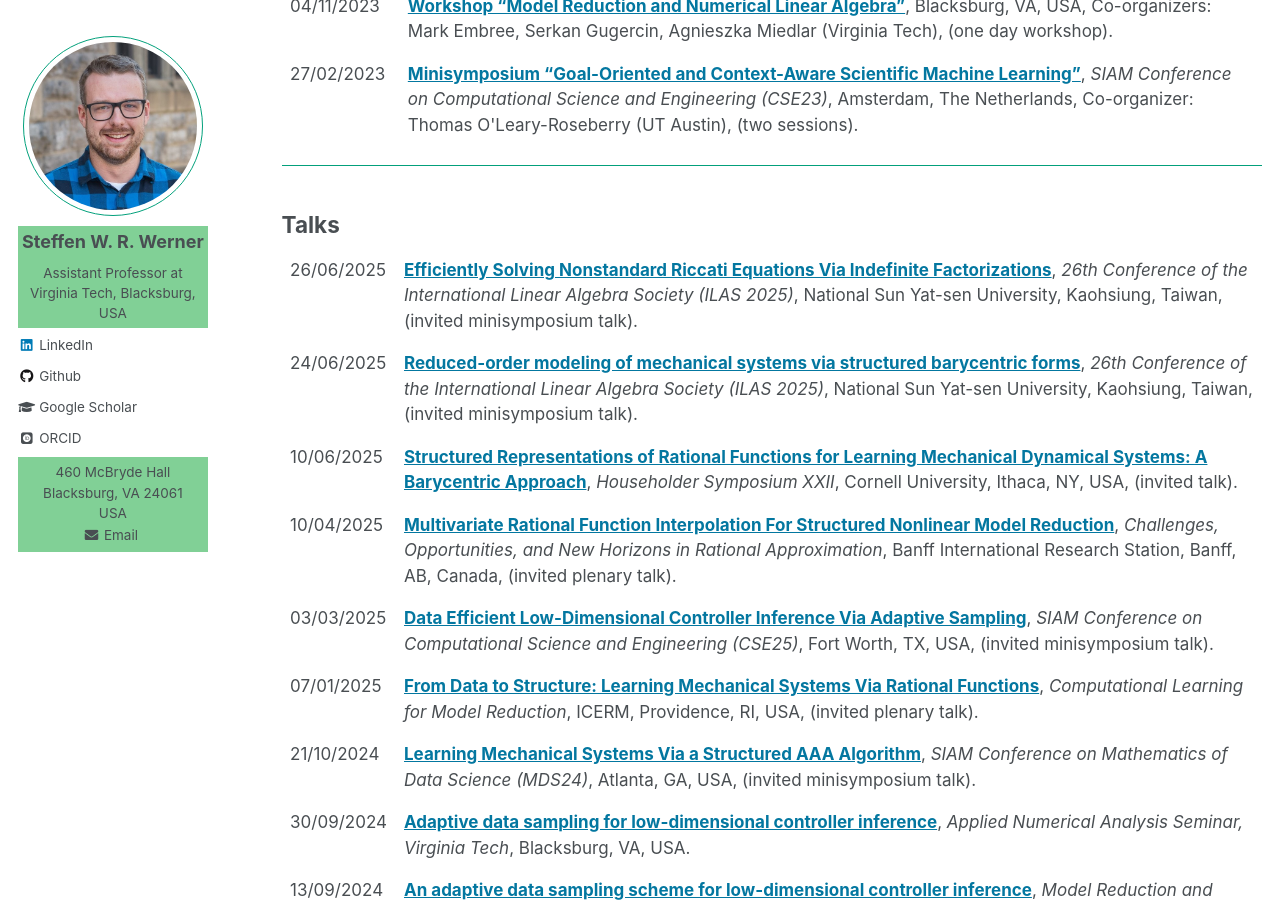
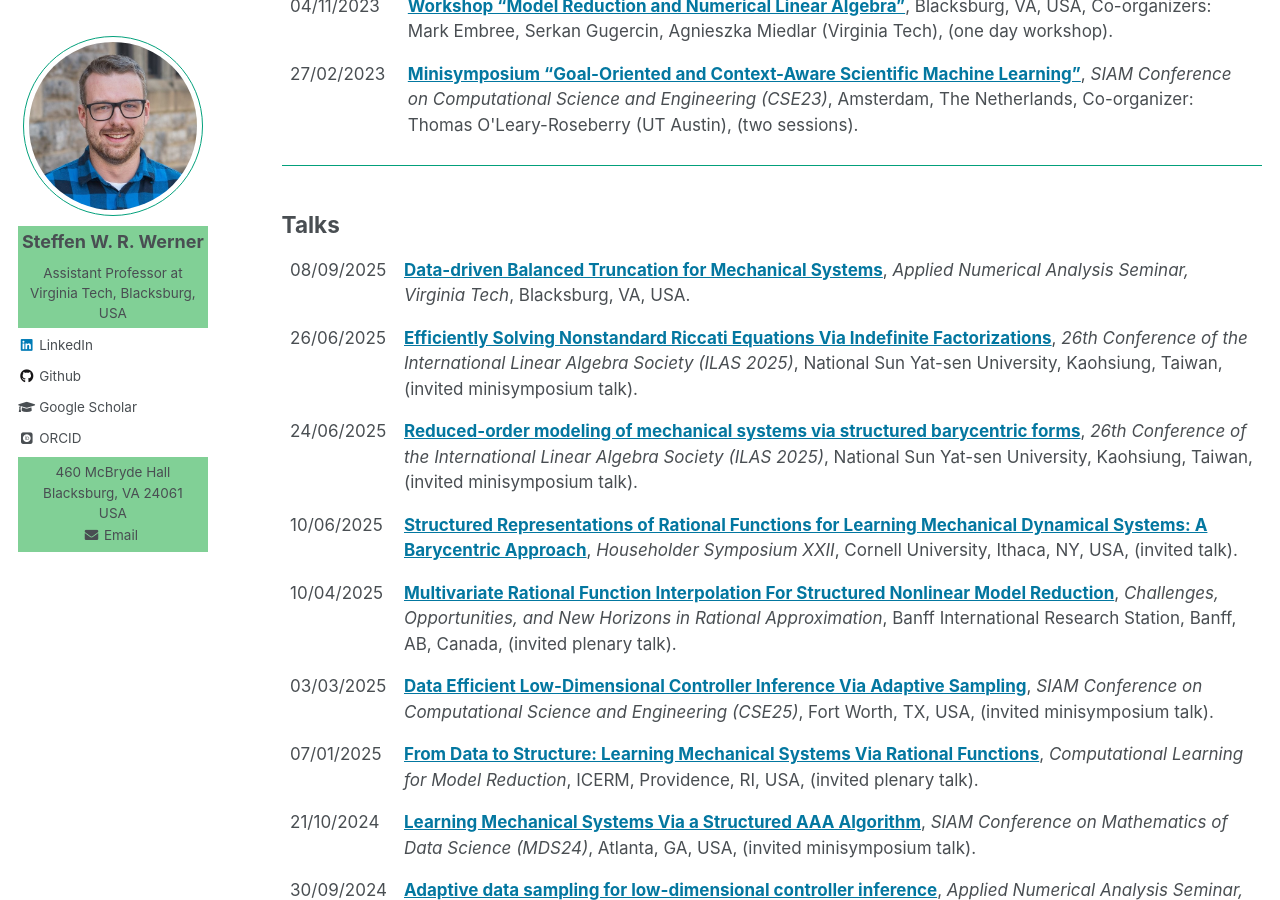
Before and after one commit to ninsteve/ninsteve.github.io, a Jekyll site: the page built from _pages/conferences.md, in a window 1280 px wide and 900 px high, scrolled down 1363 px. Built offline with Jekyll 4.4.1, drawn with Linux system fonts in a browser that asks for light colours; nearby versions of some CDN libraries; some web fonts are replaced.

Commit message:
Added talk.

```diff
--- a/_pages/conferences.md
+++ b/_pages/conferences.md
@@ -128,6 +128,15 @@ author_profile: true
 ## <a name="talks"></a>Talks ##
 
 <table class="eventtable">
+  <tr>
+    <td style="width:8%"> 08/09/2025 </td>
+    <td>
+    <strong><a target="blank_" href="https://seminar.math.vt.edu/ana/">Data-driven
+    Balanced Truncation for Mechanical Systems</a></strong>,
+    <i>Applied Numerical Analysis Seminar, Virginia Tech</i>,
+    Blacksburg, VA, USA.<br>
+    </td>
+  </tr>
   <tr>
     <td style="width:8%"> 26/06/2025 </td>
     <td>
```
Also changed, not shown: other parts of _pages/conferences.md (+1 -1 lines), 2 other files.
